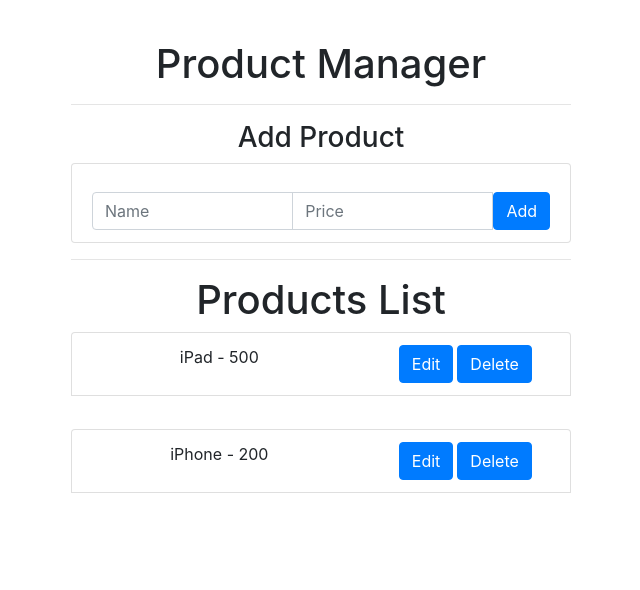
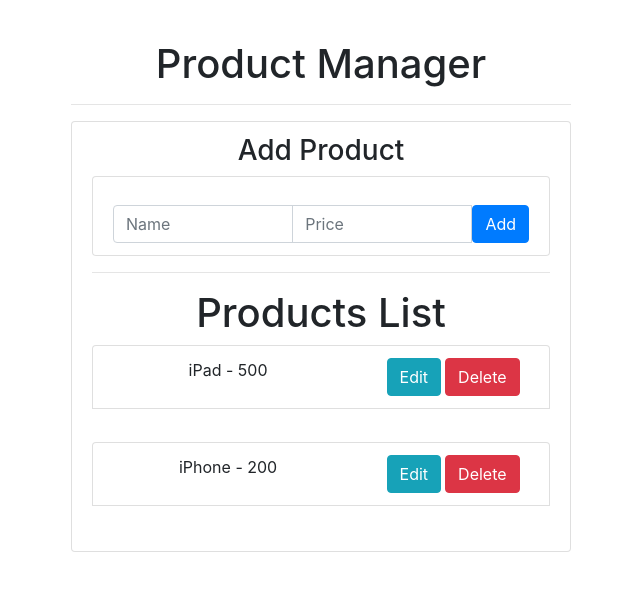
Before and after one commit to gustavo-lg/product-registration, a React (Create React App) app: page / in a window 1280 px wide. Shown: the top 590 px of the page, without its empty margins (319-959 px from the left). Built offline with nearby package versions, Linux system fonts and the light colour scheme.

Commit message:
add list on edit mode

```diff
--- a/src/AddProduct.js
+++ b/src/AddProduct.js
@@ -1,6 +1,6 @@
 import React, {Component} from 'react';
 import 'bootstrap/dist/css/bootstrap.min.css';
-import { Button, ListGroupItem } from 'react-bootstrap';
+import { Button } from 'react-bootstrap';
 import { InputGroup } from 'react-bootstrap';
 import { FormControl } from 'react-bootstrap';
 import { ListGroup } from 'react-bootstrap';
@@ -29,13 +29,13 @@
                 <div>
                     <h3>Add Product</h3>
                     <ListGroup>
-                        <ListGroupItem>
+                        <ListGroup.Item>
                             <InputGroup className="mt-3">
                                 <FormControl placeholder="Name" ref={nameInput => this.nameInput = nameInput}/>
                                 <FormControl placeholder="Price" ref={priceInput => this.priceInput = priceInput}/>
                                 <Button onClick={this.onSubmit} variant="primary">Add</Button>
                             </InputGroup>
-                        </ListGroupItem>
+                        </ListGroup.Item>
                     </ListGroup>
                     <hr/>
                 </div>
--- a/src/App.js
+++ b/src/App.js
@@ -2,6 +2,7 @@
 import './App.css';
 import ProductItem from './ProductItem';
 import AddProduct from "./AddProduct";
+import { ListGroup } from 'react-bootstrap';
 
 const products = [
   {
@@ -80,7 +81,8 @@
       <div className="App">
         <h1>Product Manager</h1>
         <hr/>
-
+        <ListGroup>
+          <ListGroup.Item>
             <AddProduct
               onAdd={this.onAdd}
             />
@@ -97,6 +99,8 @@
                 );
               })
             }
+          </ListGroup.Item>
+        </ListGroup>
       </div>
     );
   }
--- a/src/ProductItem.js
+++ b/src/ProductItem.js
@@ -43,29 +43,35 @@
             <div>
                 {this.state.isEdit
                     ?(
+                        <ListGroup>
+                            <ListGroup.Item>
                             <form onSubmit={this.onEditSubmit}>
                                 <InputGroup>
                                     <FormControl placeholder="Name" ref={nameInput => this.nameInput = nameInput} defaultValue={name}/>
                                     <FormControl placeholder="Price" ref={priceInput => this.priceInput = priceInput} defaultValue={price}/>
-                            <Button onClick={this.onEditSubmit}>Save</Button>
+                                    <Button variant="success" onClick={this.onEditSubmit}>Save</Button>
                                 </InputGroup>
                             </form>
+
+                            </ListGroup.Item>
+                            <hr/>
+                        </ListGroup>
+
                     )
                     : (
                         <ListGroup>
-
                             <ListGroup.Item>
                             <div className="row">
-                                <div className="col-md-7">
+                                <div className="col-md-7 text-center">
                                     <span>{name}</span>
                                     {' - '}
                                     <span>{price}</span>
 
                                 </div>
                                     <div className="col-md-5">
-                                        <Button onClick={this.onEdit} className="ml-1">Edit</Button>
+                                        <Button variant="info" onClick={this.onEdit} className="ml-1">Edit</Button>
 
-                                        <Button className="text-left" onClick={this.onDelete} className="ml-1">Delete</Button>
+                                        <Button variant="danger" className="text-left" onClick={this.onDelete} className="ml-1">Delete</Button>
 
                                     </div>
                                 </div>
```
Lines whose indentation alone changed are shown as unchanged.
